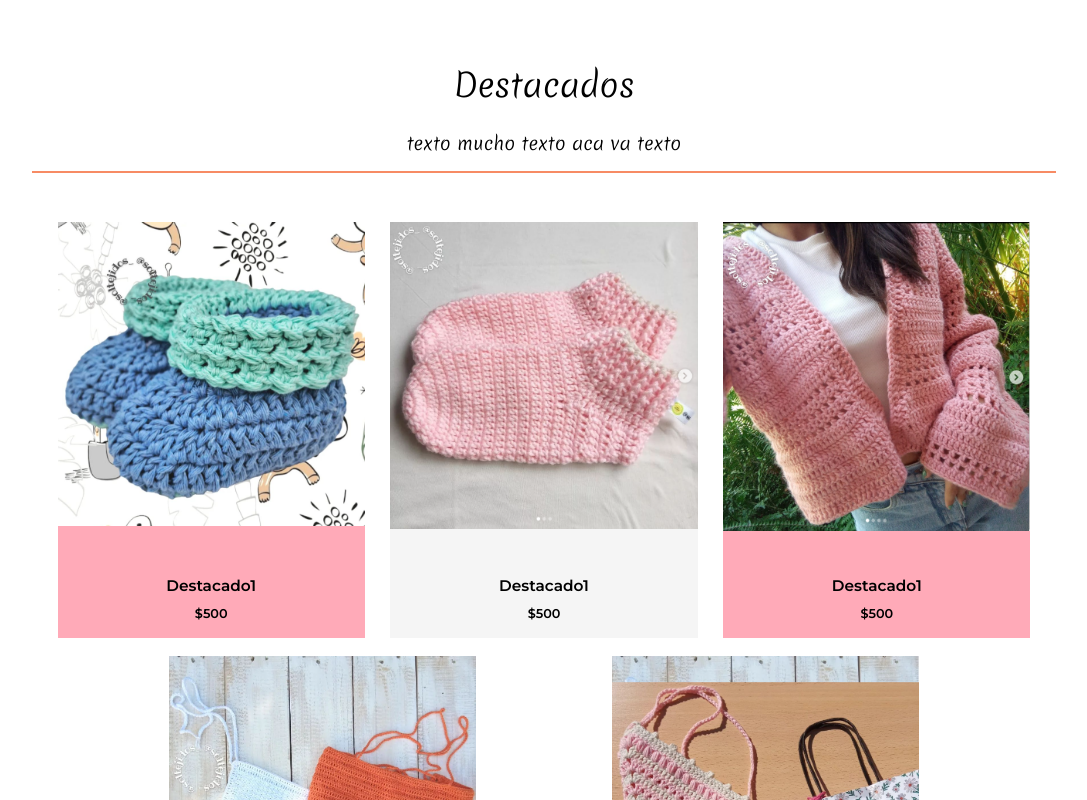
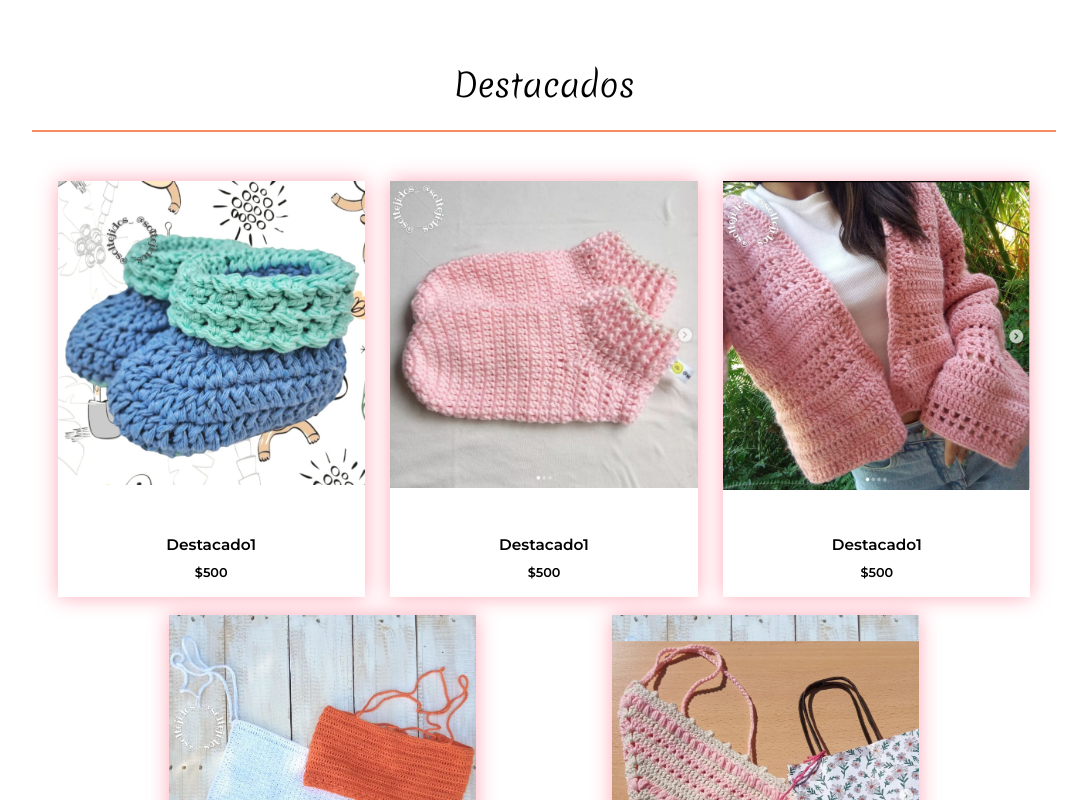
Before and after one commit to Orianamartina/Sol, a Next.js app: page / in a window 1280 px wide. Shown: the part 960-1760 px from the top of the page, without its empty margins (96-1183 px from the left). Built offline with nearby package versions, Linux system fonts and the light colour scheme.

Commit message:
card color

```diff
--- a/src/app/components/Destacados.jsx
+++ b/src/app/components/Destacados.jsx
@@ -9,7 +9,7 @@ function Destacados(props) {
     <>
         <div id="destacados">
             <h1 className="destacadosTitle">Destacados</h1>
-            <h2 className="destacadosDescripcion">texto mucho texto aca va texto </h2>
+           {/* <h2 className="destacadosDescripcion">texto mucho texto aca va texto </h2>*/}
             <div className="cardContainer">
             {
                 props.destacados.map((prod, index) => {
--- a/src/app/components/MainBanner.css
+++ b/src/app/components/MainBanner.css
@@ -10,5 +10,6 @@
 @media (max-width:800px){
     #mainBanner{
         background-image: url("../../Images/backgroundmobile.jpg");
+        background-size: contain;
     }
 }
--- a/src/app/sharedComponents/TarjetaDeProducto.css
+++ b/src/app/sharedComponents/TarjetaDeProducto.css
@@ -6,6 +6,7 @@
     cursor: pointer;
     padding-bottom: 2%;
     font-family: var(--font2);
+    box-shadow: 0px 0px 20px var(--3);
 }
 .imageDiv{
     overflow: hidden;
@@ -38,12 +39,7 @@
 a{
     text-decoration: none;
 }
-.even{
-    background-color: var(--3);
-}
-.uneven{
-    background-color: whitesmoke;
-}
+
 @media (max-width:800px){
     #tarjetaDeProducto{
         width: 90%;
--- a/src/app/sharedComponents/TarjetaDeProducto.jsx
+++ b/src/app/sharedComponents/TarjetaDeProducto.jsx
@@ -7,7 +7,7 @@ function TarjetaDeProducto(props) {
   return (
     <>
       <Link href={`/shop/${props.producto.id}`} >
-        <div id="tarjetaDeProducto" className={props.style}>
+        <div id="tarjetaDeProducto">
 
             <div className="imageDiv">
                <Image src={props.producto.imagen} alt={props.producto.titulo}/>
```
